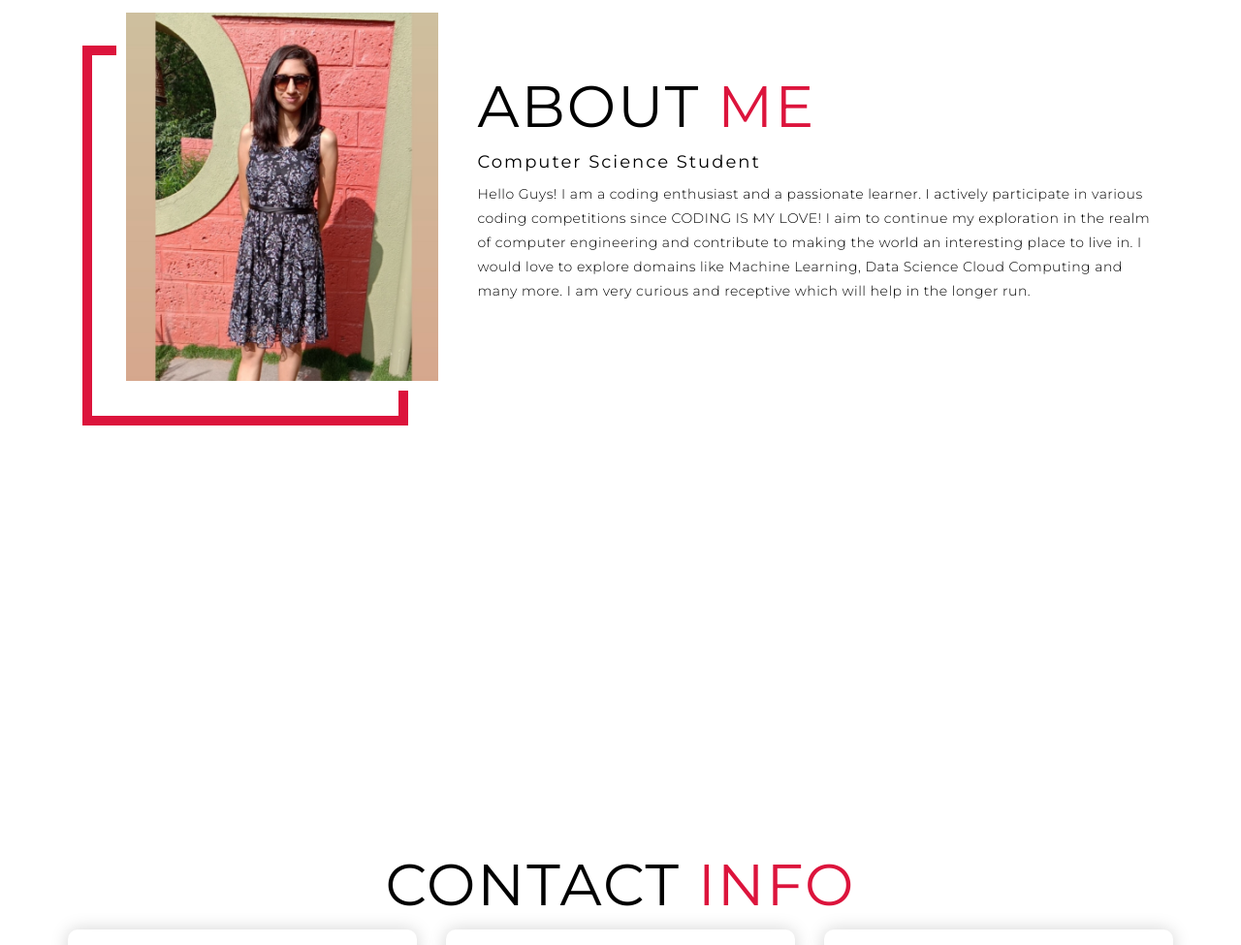
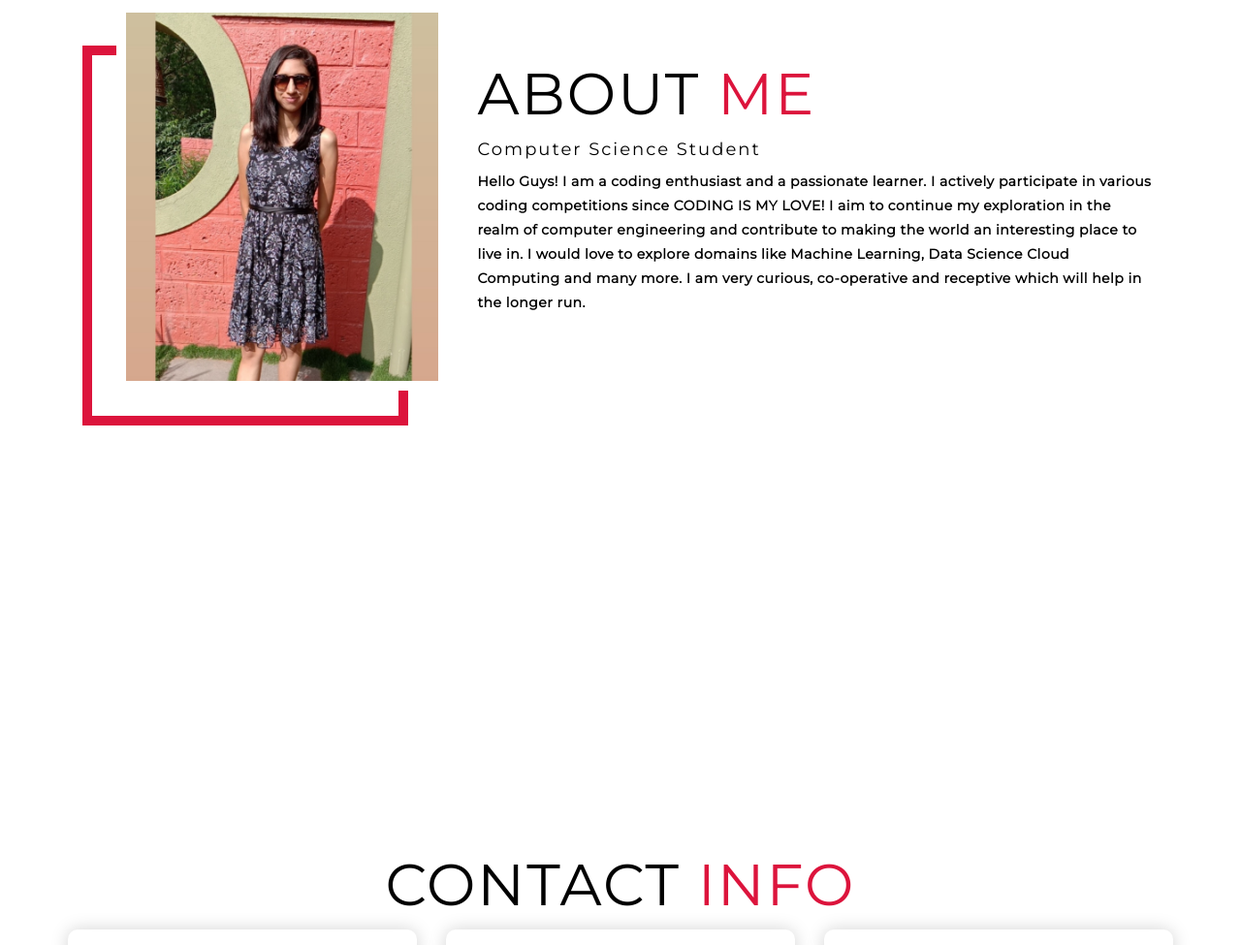
Before and after one commit to Aditi-kajale/Aditi-kajale.github.io, a plain HTML site: page index.html in a window 1280 px wide. Shown: the part 6343-7318 px from the top of the page at 97% size. Drawn offline with Linux system fonts and the light colour scheme.

Commit message:
Update index.html

```diff
--- a/index.html
+++ b/index.html
@@ -202,7 +202,7 @@
       <div class="col-right">
         <h1 class="section-title">About <span>me</span></h1>
         <h2>Computer Science Student</h2>
-        <p>Hello Guys! I am a coding enthusiast and a passionate learner. I actively participate in various coding competitions since CODING IS MY LOVE! I aim to continue my exploration in the realm of computer engineering and contribute to making the world an interesting place to live in. I would love to explore domains like Machine Learning, Data Science Cloud Computing and many more. I am very curious and receptive which will help in the longer run.</p>
+        <p><b>Hello Guys! I am a coding enthusiast and a passionate learner. I actively participate in various coding competitions since CODING IS MY LOVE! I aim to continue my exploration in the realm of computer engineering and contribute to making the world an interesting place to live in. I would love to explore domains like Machine Learning, Data Science Cloud Computing and many more. I am very curious, co-operative and receptive which will help in the longer run.</b></p>
       </div>
     </div>
   </section>
```
